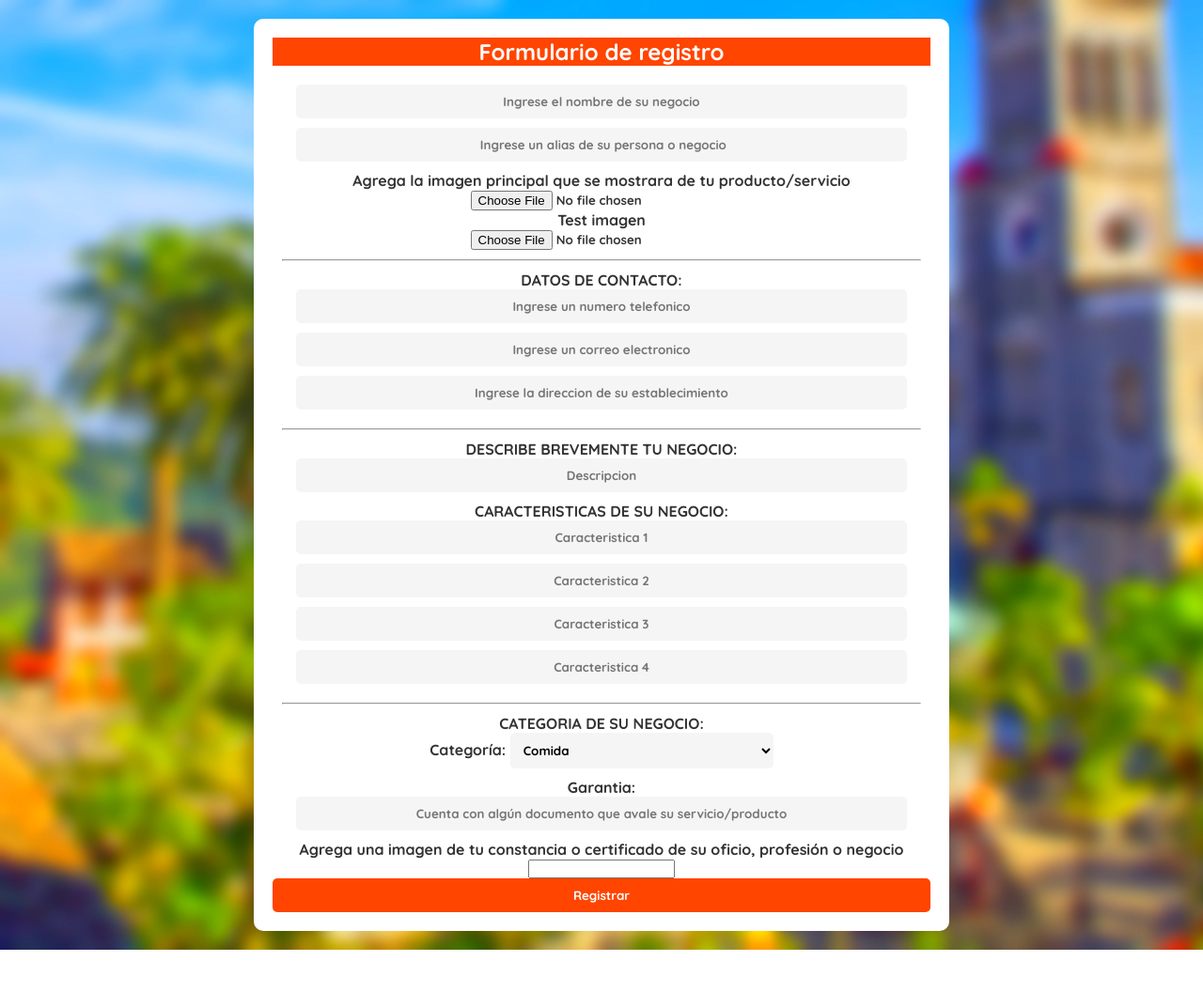
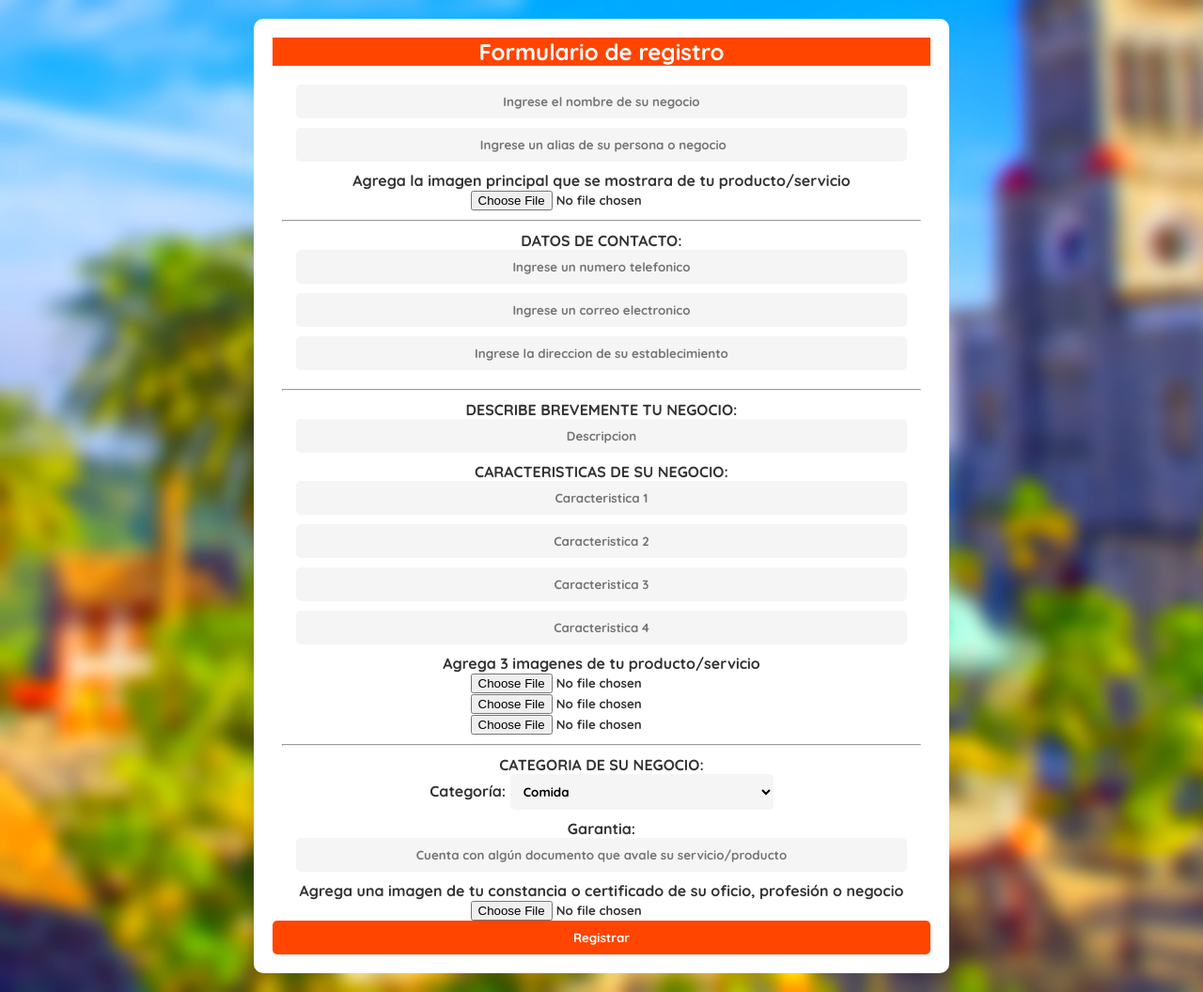
Before and after one commit to alan-reyes/qbuscas, a PHP site: page /Formulario.php in a window 1280 px wide. Shown: the whole page at 94% size. Before the commit the page ends 1011 px from the top, so only its background shows below. Run offline with PHP 8.4, Linux system fonts and the light colour scheme.

Commit message:
formulario final working

```diff
--- a/Formulario.php
+++ b/Formulario.php
@@ -29,11 +29,8 @@
 
       <input class="input_forms" type="text" name="alias"
         placeholder=" Ingrese un alias de su persona o negocio">
-
-        <p>Agrega la imagen principal que se mostrara de tu producto/servicio</p>
-      <input type="file" name="image_uno" id="image_uno">
-      <p>Test imagen</p>
-      <input type="file" name="imagen" id="imagen">
+      <p>Agrega la imagen principal que se mostrara de tu producto/servicio</p>
+      <input type="file" name="imagen" id="imagen" required>
       <hr>
 
       <p>DATOS DE CONTACTO:</p>
@@ -63,6 +60,15 @@
       <input class="input_forms" type="text" name="Caracteristica4"
         placeholder="Caracteristica 4">
 
+
+      <p>Agrega 3 imagenes de tu producto/servicio</p>
+
+      <input type="file" name="imagen1" id="imagen1" class="inpimmg" required>
+      <br>
+      <input type="file" name="imagen2" id="imagen2" class="inpimmg" required>
+      <br>
+      <input type="file" name="imagen3" id="imagen3" class="inpimmg" required>
+
       <hr>
 
       <p>CATEGORIA DE SU NEGOCIO:</p>
@@ -82,9 +88,9 @@
 
       <p>Garantia:</p>
       <input class="input_forms" type="text" name="garantia"
-        placeholder="Cuenta con algún documento que avale su servicio/producto">
+        placeholder="Cuenta con algún documento que avale su servicio/producto" required>
       <p>Agrega una imagen de tu constancia o certificado de su oficio, profesión o negocio</p>
-      <input type="text" name="contancia">
+      <input type="file" name="imagen4" required>
 
       <input class="input_button" type="submit" value="Registrar">
         </form>
```
Also changed, not shown: functions/formulariosend.php (+10 -2 lines), styles/estilo2.css (line endings or trailing spaces).
